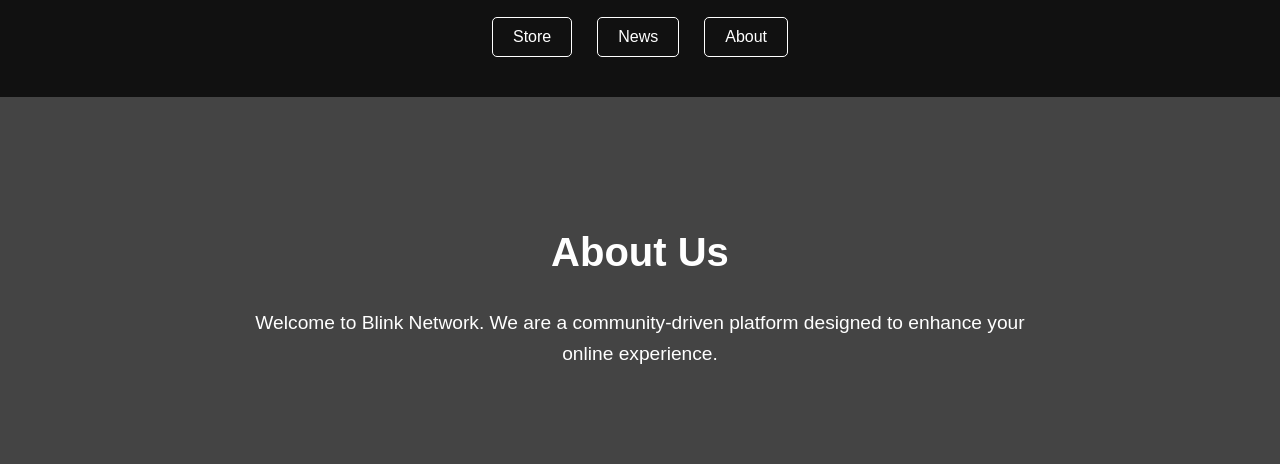
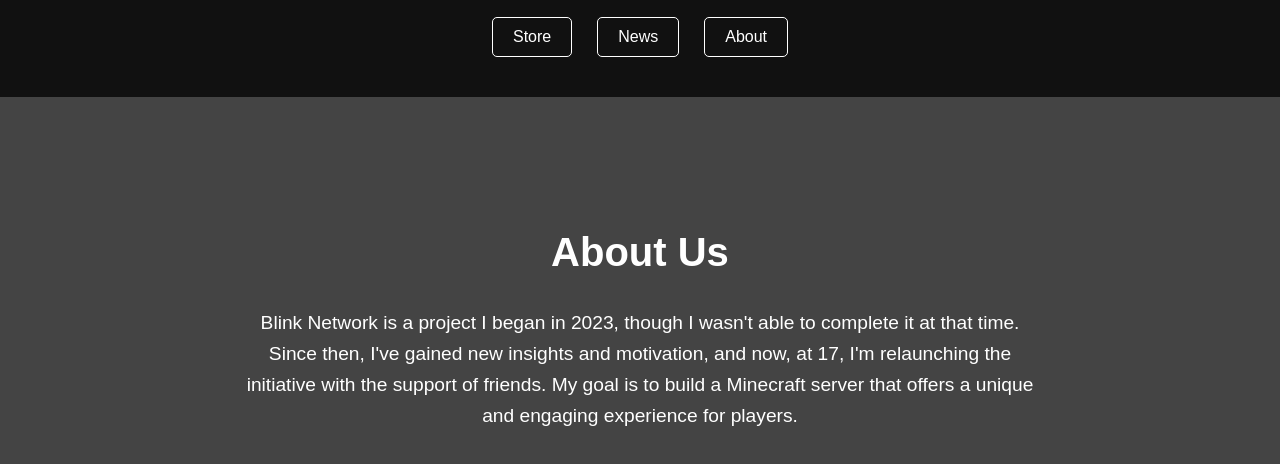
Before and after one commit to Vexdi/blink-network.github.io, a plain HTML site: page index.html in a window 1280 px wide. Shown: the part 222-686 px from the top of the page. Drawn offline with Linux system fonts and the light colour scheme.

Commit message:
Update index.html

```diff
--- a/index.html
+++ b/index.html
@@ -330,7 +330,7 @@
     <!-- About Section -->
     <section class="about" id="about">
         <h1>About Us</h1>
-        <p>Welcome to Blink Network. We are a community-driven platform designed to enhance your online experience.</p>
+        <p>Blink Network is a project I began in 2023, though I wasn't able to complete it at that time. Since then, I've gained new insights and motivation, and now, at 17, I'm relaunching the initiative with the support of friends. My goal is to build a Minecraft server that offers a unique and engaging experience for players.</p>
     </section>
 
     <!-- News Section -->
```
